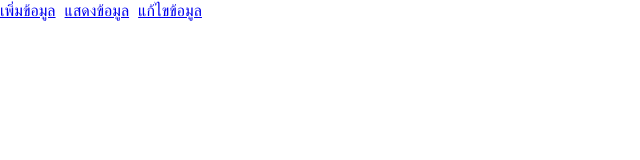
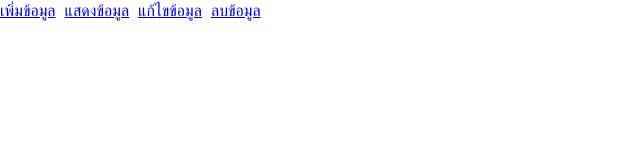
Before and after one commit to Krictthep/product, a React (Create React App) app: page / in a window 1280 px wide. Shown: the top 160 px of the page, without its empty margins (0-640 px from the left). Built offline with nearby package versions, Linux system fonts and the light colour scheme.

Commit message:
add delete

```diff
--- a/src/db-nav.js
+++ b/src/db-nav.js
@@ -16,8 +16,8 @@ export default function DBNav() {
         <Link to="DBCreate">เพิ่มข้อมูล</Link>&nbsp;&nbsp;
         <Link to="DBRead">แสดงข้อมูล</Link>&nbsp;&nbsp;
         <Link to="DBUpdate">แก้ไขข้อมูล</Link>&nbsp;&nbsp;
-        {/* <Link to="DBDelete">ลบข้อมูล</Link>&nbsp;&nbsp;
-        <Link to="DBPaginate">แบ่งเพจ</Link>&nbsp;&nbsp;
+        <Link to="DBDelete">ลบข้อมูล</Link>&nbsp;&nbsp;
+        {/* <Link to="DBPaginate">แบ่งเพจ</Link>&nbsp;&nbsp;
         <Link to="DBSearch">Workshop: ค้นหาข้อมูล</Link>       */}
     </nav>
     <div className='content'>
```
